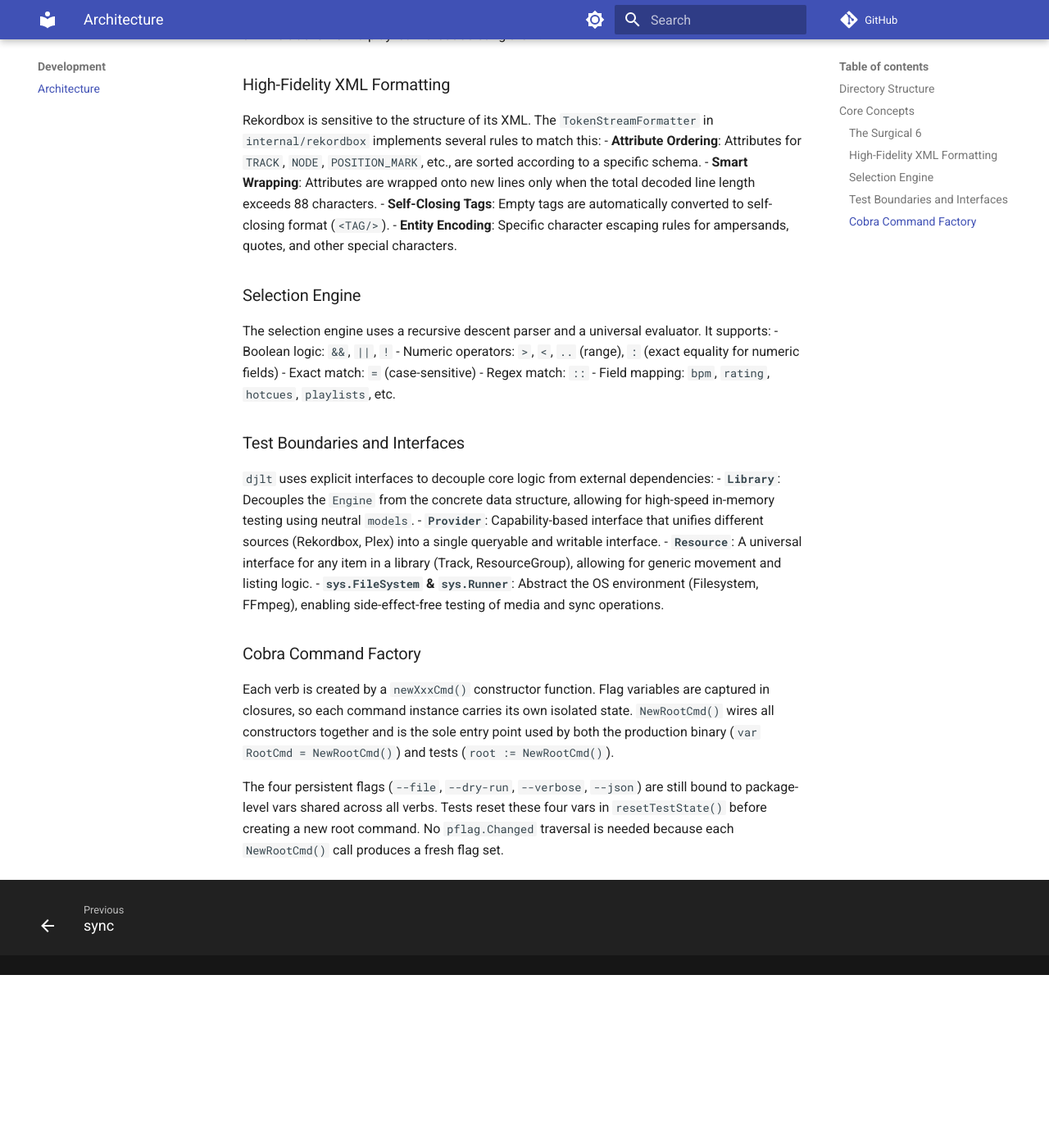
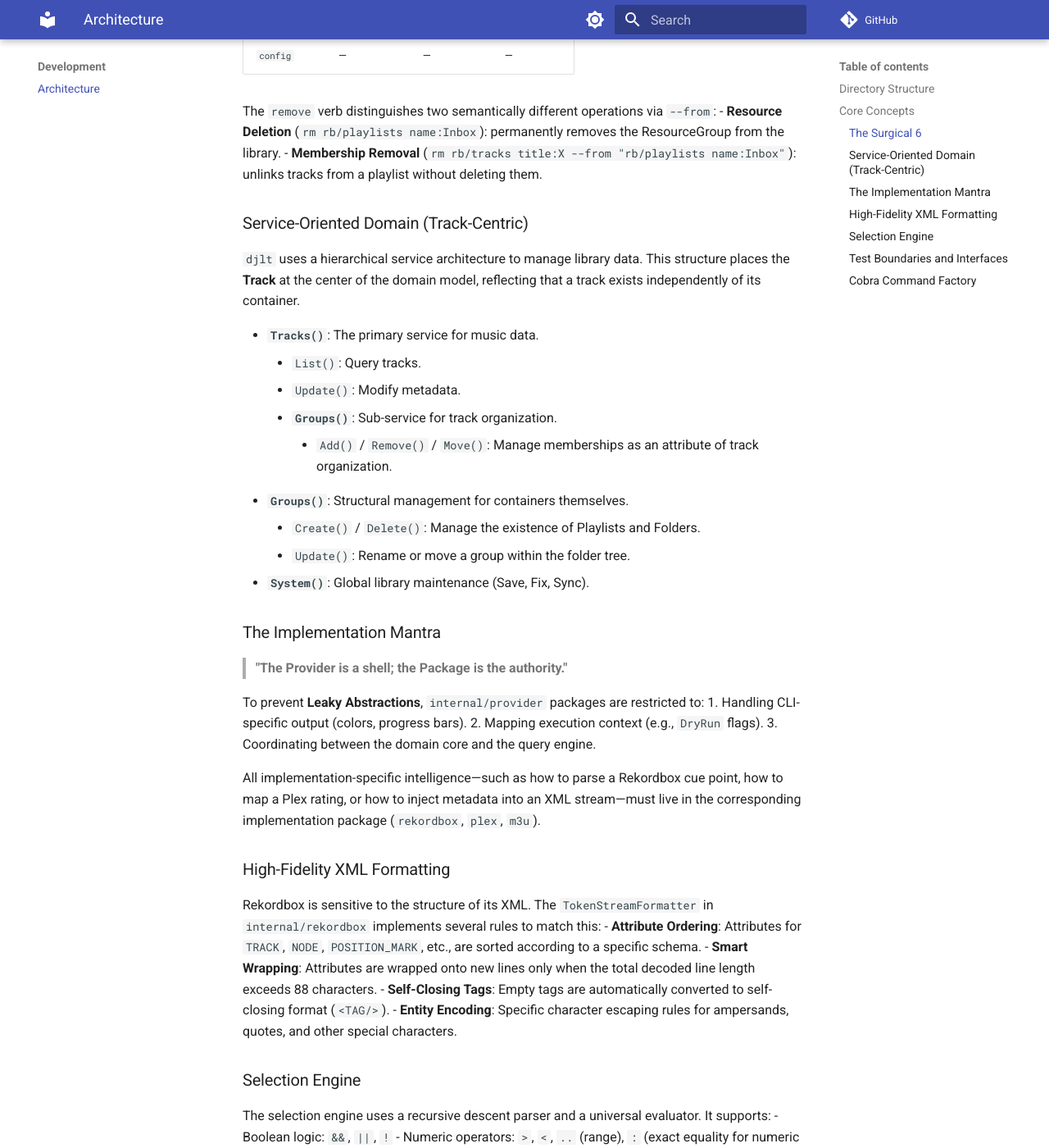
Before and after one commit to llttlltt/dj-library-tools, an MkDocs documentation site: the page built from docs/development/architecture.md, in a window 1280 px wide and 1400 px high, scrolled down 1557 px. Shown: the whole window at 82% size. Built offline with MkDocs 1.6.1 and Material for MkDocs 9.7.7, drawn with Linux system fonts in a browser that asks for light colours; comment, search, counter and statistics services are not loaded; before the commit the page ends 2746 px from its top, so only the background shows below that; some of the changed text lies outside the part shown.

Commit message:
docs: update public architecture documentation to reflect service-oriented design
- Formalize the hierarchical Track-Centric service structure
- Document the 'Provider Shell' mantra and package authority principles
- Update directory structure descriptions for Rekordbox, Plex, and M3U cores
- Redefine Provider and Library interface roles in the new architecture

```diff
--- a/docs/development/architecture.md
+++ b/docs/development/architecture.md
@@ -7,10 +7,12 @@
 - `cmd/djlt/`: CLI entry points. Uses a **Verb-Centric** architecture.
 - `internal/`: UI-agnostic core logic.
     - `cli/`: The **Surgical 6** verb implementations (`list`, `sync`, `make`, `move`, `remove`, `config`). Each verb is a single file; no provider-specific logic lives here.
-    - `engine/`: Universal search and analysis engine. Abstracted via the `Library` and `WritableLibrary` interfaces. Works exclusively with neutral `models`.
+    - `engine/`: Universal search and analysis engine (aliased as `library` in some contexts). Abstracted via the `Library` and `WritableLibrary` interfaces. Works exclusively with neutral `models`.
     - `models/`: Central domain models (`Track`, `ResourceGroup`, `Resource`) that provide a provider-agnostic language for the entire monorepo.
-    - `provider/`: Capability-based plugins for library sources (Rekordbox, Plex).
-    - `plex/`: API client and models for Plex Media Server.
+    - `provider/`: Thin coordination layer that translates CLI context to domain services. Houses specialized implementations for Rekordbox, Plex, and M3U.
+    - `rekordbox/`: Domain core for Pioneer Rekordbox. Authority on XML parsing, identity resolution, custom query matching (cues/colors), and metadata updates.
+    - `plex/`: Domain core for Plex Media Server. Authority on API interaction and mapping to neutral models.
+    - `m3u/`: Domain core for M3U playlists. Authority on parsing and formatting.
     - `query/`: Lexer/Parser and Evaluator for the selection syntax.
     - `sync/`: Multi-threaded orchestration for data movement and XML injection.
     - `media/`: Parallel FFmpeg transcoding. Abstracted via the `sys.Runner` interface.
@@ -37,6 +39,31 @@
 - **Resource Deletion** (`rm rb/playlists name:Inbox`): permanently removes the ResourceGroup from the library.
 - **Membership Removal** (`rm rb/tracks title:X --from "rb/playlists name:Inbox"`): unlinks tracks from a playlist without deleting them.
 
+### Service-Oriented Domain (Track-Centric)
+
+`djlt` uses a hierarchical service architecture to manage library data. This structure places the **Track** at the center of the domain model, reflecting that a track exists independently of its container.
+
+- **`Tracks()`**: The primary service for music data.
+    - `List()`: Query tracks.
+    - `Update()`: Modify metadata.
+    - **`Groups()`**: Sub-service for track organization.
+        - `Add()` / `Remove()` / `Move()`: Manage memberships as an attribute of track organization.
+- **`Groups()`**: Structural management for containers themselves.
+    - `Create()` / `Delete()`: Manage the existence of Playlists and Folders.
+    - `Update()`: Rename or move a group within the folder tree.
+- **`System()`**: Global library maintenance (Save, Fix, Sync).
+
+### The Implementation Mantra
+
+> **"The Provider is a shell; the Package is the authority."**
+
+To prevent **Leaky Abstractions**, `internal/provider` packages are restricted to:
+1. Handling CLI-specific output (colors, progress bars).
+2. Mapping execution context (e.g., `DryRun` flags).
+3. Coordinating between the domain core and the query engine.
+
+All implementation-specific intelligence—such as how to parse a Rekordbox cue point, how to map a Plex rating, or how to inject metadata into an XML stream—must live in the corresponding implementation package (`rekordbox`, `plex`, `m3u`).
+
 ### High-Fidelity XML Formatting
 Rekordbox is sensitive to the structure of its XML. The `TokenStreamFormatter` in `internal/rekordbox` implements several rules to match this:
 - **Attribute Ordering**: Attributes for `TRACK`, `NODE`, `POSITION_MARK`, etc., are sorted according to a specific schema.
@@ -54,8 +81,8 @@
 
 ### Test Boundaries and Interfaces
 `djlt` uses explicit interfaces to decouple core logic from external dependencies:
-- **`Library`**: Decouples the `Engine` from the concrete data structure, allowing for high-speed in-memory testing using neutral `models`.
-- **`Provider`**: Capability-based interface that unifies different sources (Rekordbox, Plex) into a single queryable and writable interface.
+- **`Library`**: Decouples implementation-specific storage from the query `Engine`, allowing for agnostic search across different data formats.
+- **`Provider`**: Service-registry interface that exposes the hierarchical `Tracks()`, `Groups()`, and `System()` domains.
 - **`Resource`**: A universal interface for any item in a library (Track, ResourceGroup), allowing for generic movement and listing logic.
 - **`sys.FileSystem` & `sys.Runner`**: Abstract the OS environment (Filesystem, FFmpeg), enabling side-effect-free testing of media and sync operations.
 
```
